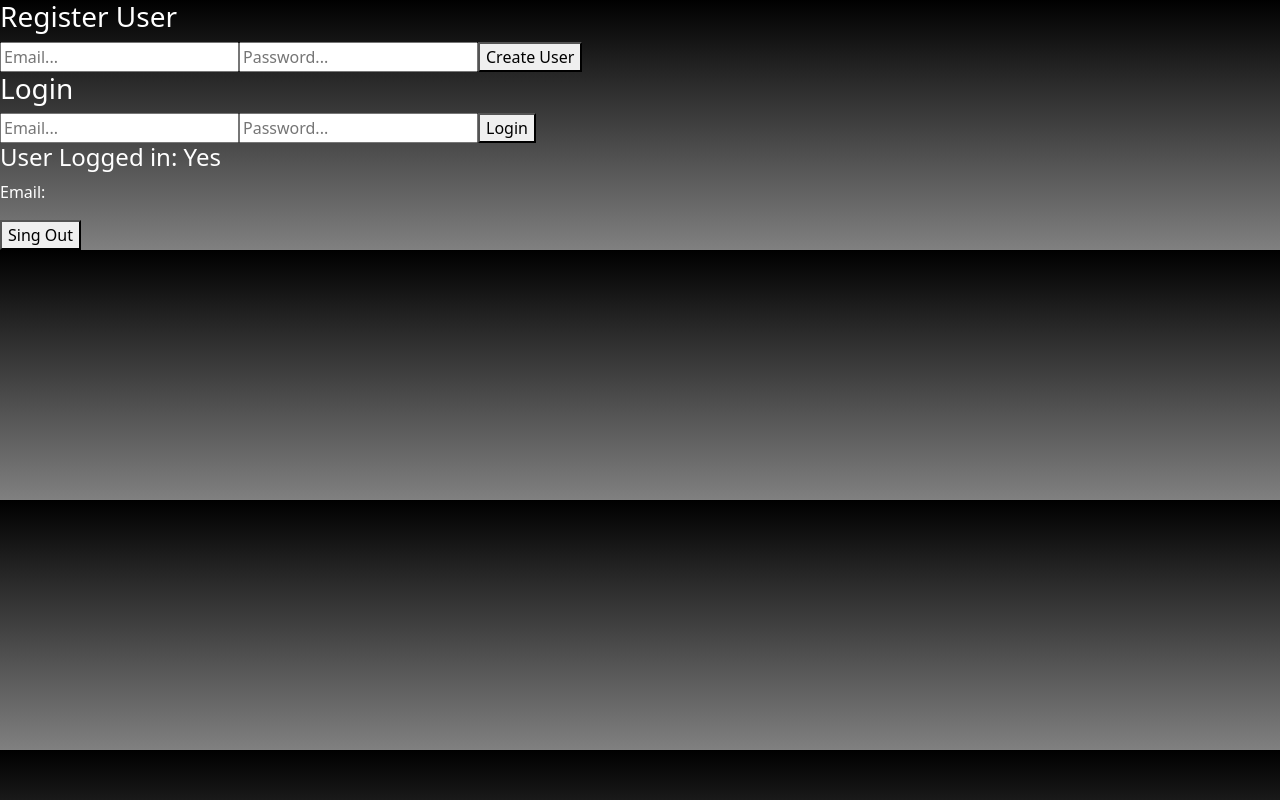
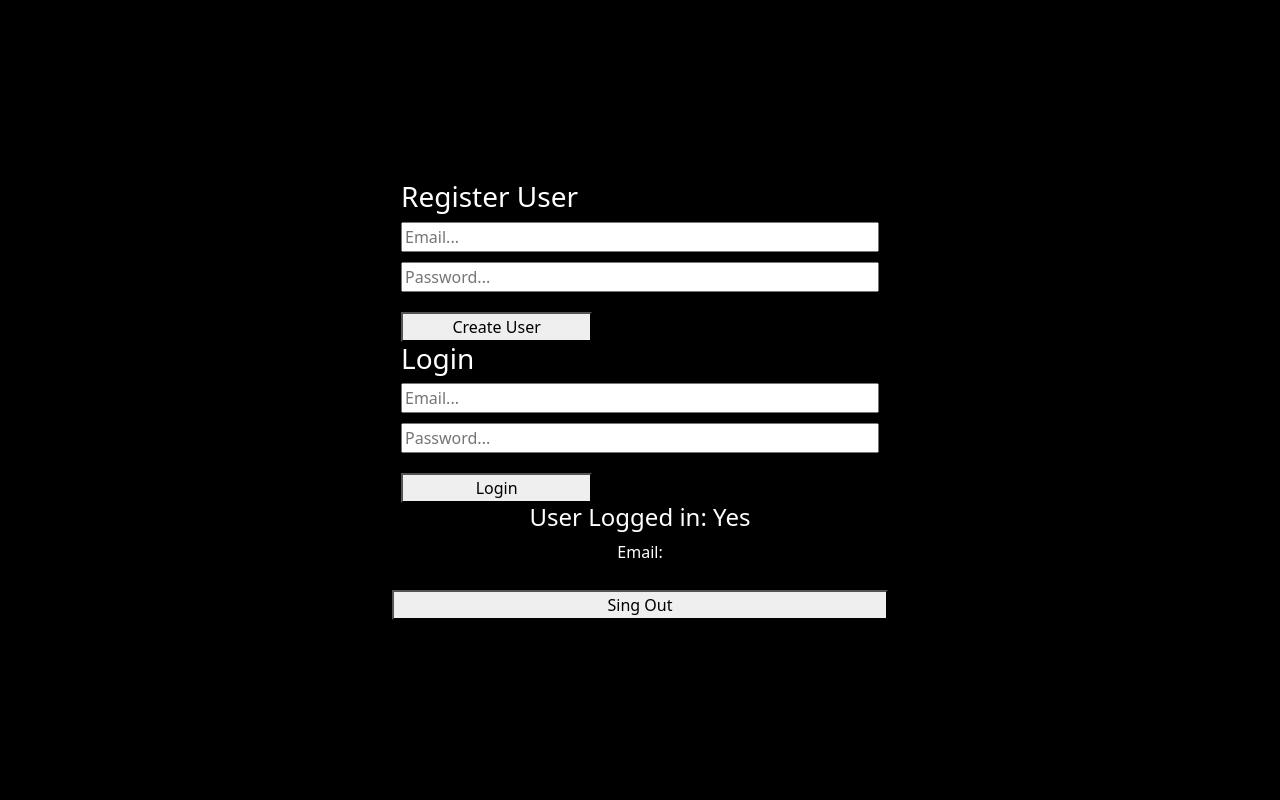
Before and after one commit to MariaPaulaAcero/MariaPaulaAcero-React-Blog-Acero-Giraldo-, a React (Create React App) app: page / in a window 1280 px wide. Built offline with nearby package versions, Linux system fonts and the light colour scheme; no server answers; the database is empty.

Commit message:
arreglos css

```diff
--- a/src/App.css
+++ b/src/App.css
@@ -74,3 +74,49 @@ h3{
   height: 80vh;
   width: 90%;
 }
+
+.register {
+  display: flex;
+  flex-direction: column;
+  align-items: center;
+  background-color: black;
+  padding: 20px;
+  color: white;
+  height: 100vh; /* Ajusta la altura del contenedor al 100% de la ventana */
+  justify-content: center; /* Centra verticalmente */
+}
+
+.form-register {
+  margin-bottom: 20px;
+  width: 300px; /* Ancho del formulario */
+}
+
+input {
+  margin-bottom: 10px;
+  width: 100%; /* Ajusta el ancho de los inputs al 100% */
+}
+
+.register-button {
+  margin-top: 10px;
+  width: 40%; /* Ajusta el ancho del botón al 100% */
+  display: flex;
+  justify-content: center;
+  align-items: center;
+}
+.post-button {
+  margin-top: 10px;
+  width: 60%; /* Ajusta el ancho del botón al 100% */
+  display: flex;
+  justify-content: center;
+  align-items: center;
+
+}
+
+button {
+  margin-top: 10px;
+  width: 15%; /* Ajusta el ancho del botón al 100% */
+  display: flex;
+  justify-content: center;
+  align-items: center;
+
+}
--- a/src/App.js
+++ b/src/App.js
@@ -220,23 +220,24 @@ const removeWatchList = async (movie) => {
     <div className='App'>
 
       <div>
+      <div className='register'>
       {!isLoggedIn && (
         <>
-      <div>
+        <div>
         <h3>Register User</h3>
         <input
           placeholder='Email...'
           onChange={(event) => {
             setRegisterEmail(event.target.value)
           }}
-        />
+          />
         <input
           placeholder='Password...'
           onChange={(event) => {
             setRegisterPassword(event.target.value)
           }}
         />
-        <button onClick={register}>Create User</button>
+        <button className='register-button' onClick={register}>Create User</button>
       </div>
       <div>
         <h3>Login</h3>
@@ -252,14 +253,15 @@ const removeWatchList = async (movie) => {
             setLoginPassword(event.target.value)
           }}
         />
-        <button onClick={login}>Login</button>
+        <button className='register-button' onClick={login}>Login</button>
       </div>
       </>
       )}
       <h4> User Logged in: {user ? 'Yes' : 'No'} </h4>
       {user && <p>Email: {user.email}</p>}
 
-      <button onClick={logout}> Sing Out </button>
+      <button className='register-button' onClick={logout}> Sing Out </button>
+      </div>
       {isLoggedIn && (
         <>
       <FavoriteView />
--- a/src/components/BlogPost.js
+++ b/src/components/BlogPost.js
@@ -5,8 +5,8 @@ const BlogPost = ({ movie, handleBackClick, handleLastFiveWatchedClick, lastFive
 
   return (
     <div className='blog-post'>
-      <button onClick={handleBackClick}>Volver a la lista de publicaciones</button>
-      <button onClick={() => handleLastFiveWatchedClick(lastFiveWatched)}>Últimas 5 películas agregadas al watchlist</button>
+      <button className='post-button' onClick={handleBackClick}>Volver a la lista de publicaciones</button>
+      <button className='post-button' onClick={() => handleLastFiveWatchedClick(lastFiveWatched)}>Últimas 5 películas agregadas al watchlist</button>
 
       <h2>{Title}</h2>
       <p>Año: {Year}</p>
```
